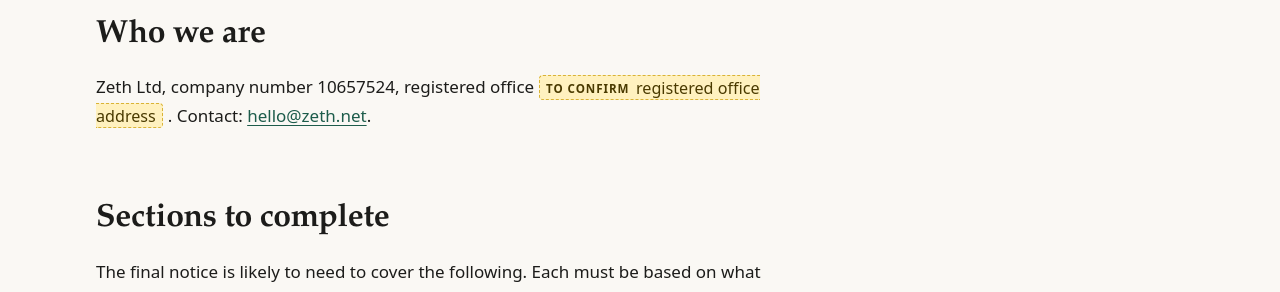
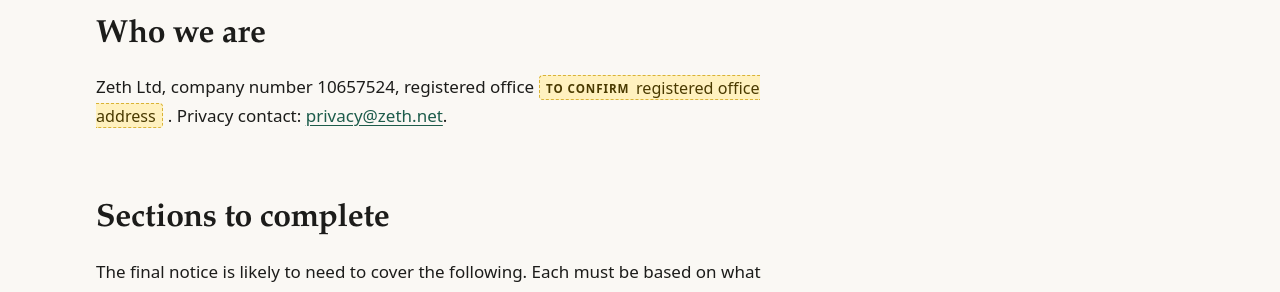
Before and after one commit to zeth/zeth.net, a Jekyll site: the page built from legal/privacy.md, in a window 1280 px wide. Shown: the part 553-845 px from the top of the page. Built offline with Jekyll 4.4.1, drawn with Linux system fonts in a browser that asks for light colours.

Commit message:
Use privacy@zeth.net on the company privacy notice

```diff
--- a/_data/company.yml
+++ b/_data/company.yml
@@ -24,6 +24,7 @@
 
 # Contact -- REQUIRED before publication.
 email: hello@zeth.net
+privacy_email: privacy@zeth.net   # used on the Zeth Ltd privacy notice
 cv_on_request: true
 
 # Links
--- a/legal/privacy.md
+++ b/legal/privacy.md
@@ -15,7 +15,7 @@
 
 ## Who we are
 
-{{ c.legal_name }}, company number {% include fact.html value=c.company_number label="company number" %}, registered office {% include fact.html value=c.registered_office label="registered office address" %}. Contact: {% include email-link.html %}.
+{{ c.legal_name }}, company number {% include fact.html value=c.company_number label="company number" %}, registered office {% include fact.html value=c.registered_office label="registered office address" %}. Privacy contact: {% include email-link.html email=c.privacy_email %}.
 
 ## Sections to complete
 
```
